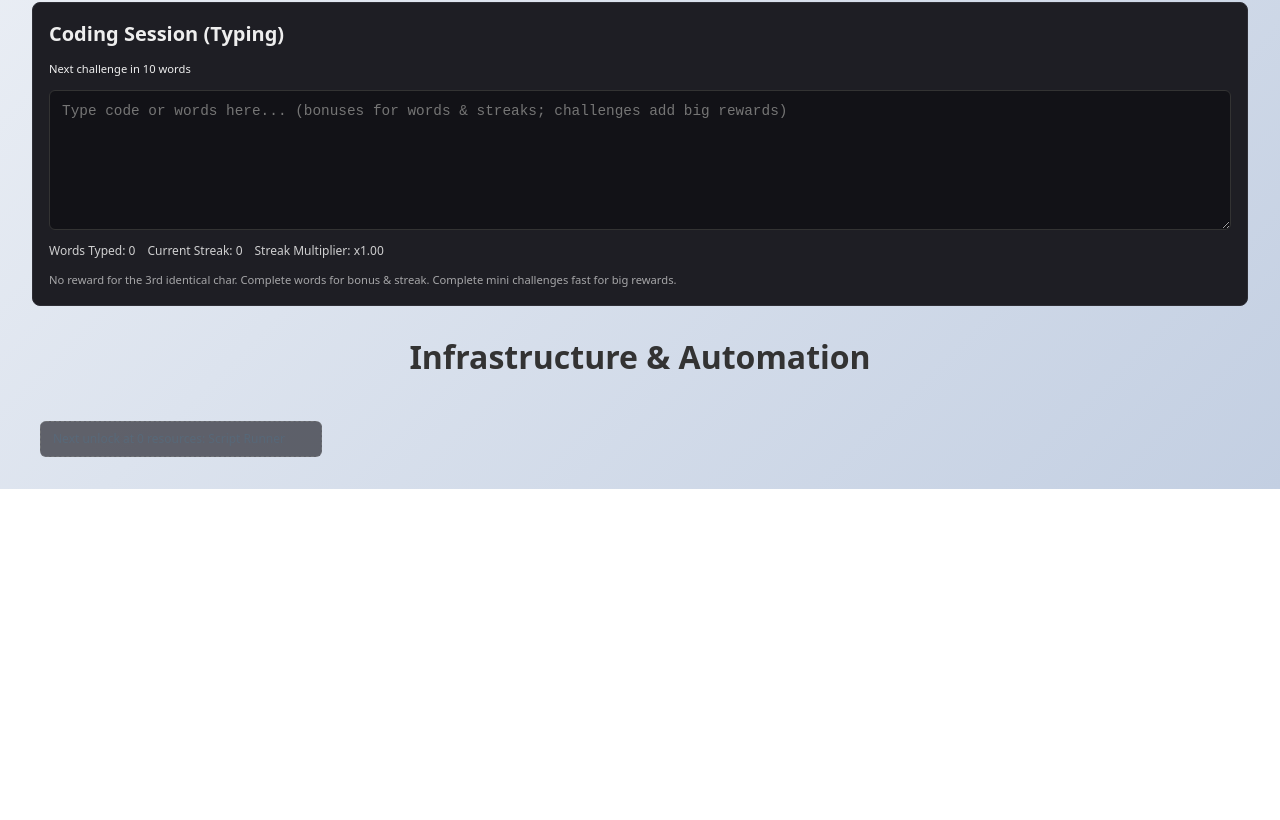
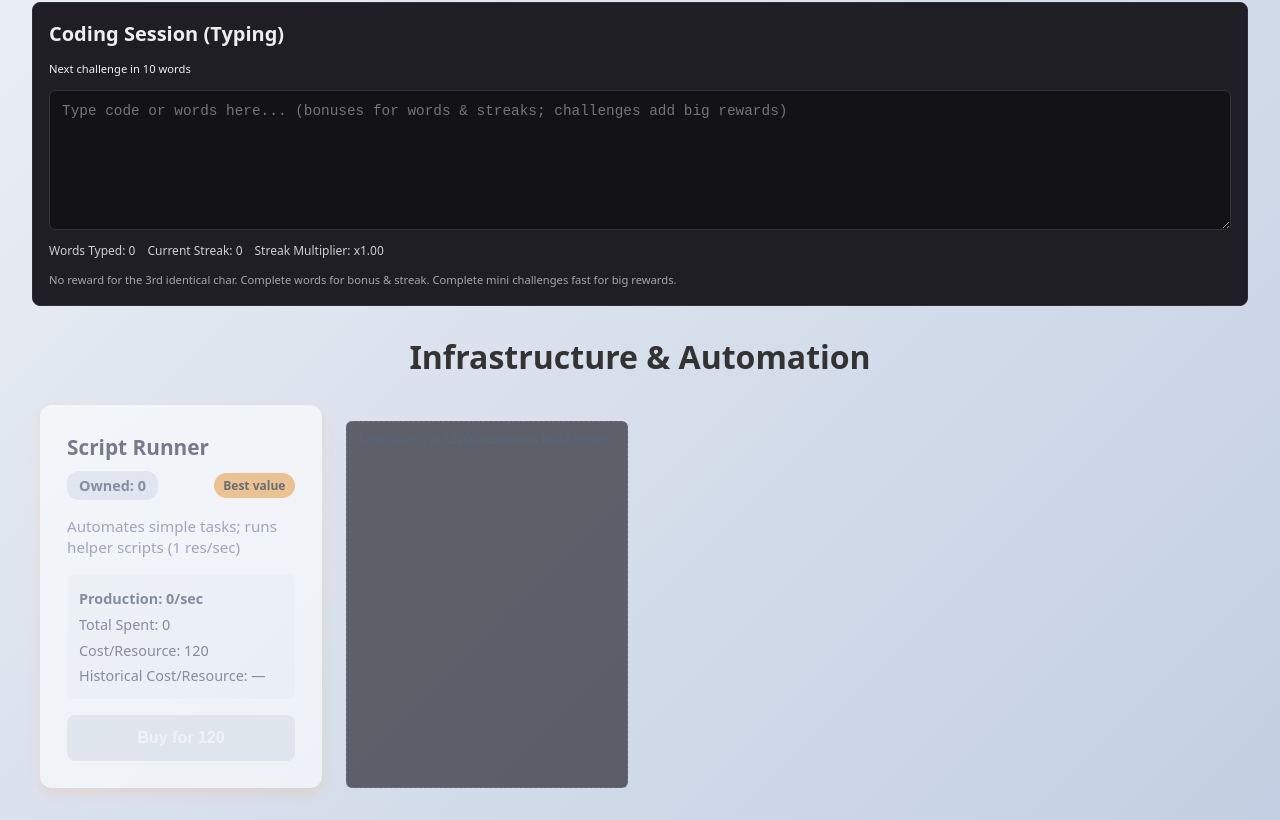
Before and after one commit to pattonwebz/idle-webz, a React (Vite) app: page / in a window 1280 px wide. Shown: the part 592-1412 px from the top of the page. Before the commit the page ends 1081 px from the top, so only its background shows below. Built offline with nearby package versions, Linux system fonts and the light colour scheme.

Commit message:
fix(unlock): ensure scriptRunner (unlockThreshold=0) is always unlocked at game start

```diff
--- a/src/game/GameEngine.ts
+++ b/src/game/GameEngine.ts
@@ -77,7 +77,8 @@ export class GameEngine {
     this.lastChallengeWords = 0;
     this.failedChallenges = 0;
     this.completedChallenges = 0;
-    this.unlockedProducers = new Set<string>(['codingSession']); // manual always unlocked
+    // Initialize with codingSession and scriptRunner (first tier) unlocked
+    this.unlockedProducers = new Set<string>(['codingSession', 'scriptRunner']);
   }
 
   /** Initialize all producer tiers with dev-themed values */
@@ -674,7 +675,7 @@ export class GameEngine {
     this.lastChallengeWords = 0;
     this.failedChallenges = 0;
     this.completedChallenges = 0;
-    this.unlockedProducers = new Set<string>(['codingSession']);
+    this.unlockedProducers = new Set<string>(['codingSession', 'scriptRunner']);
 
     this.lastUpdate = Date.now();
   }
```
